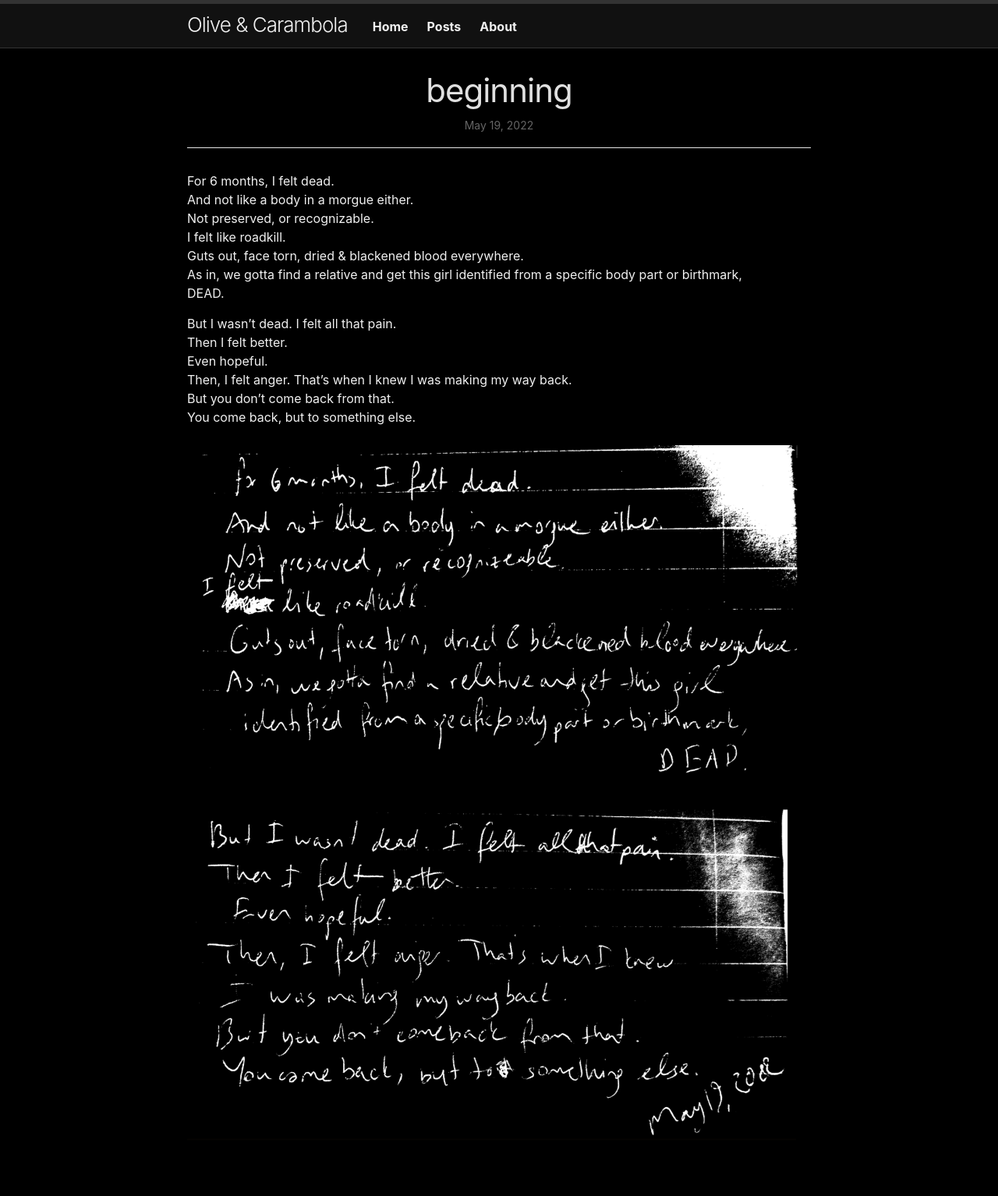
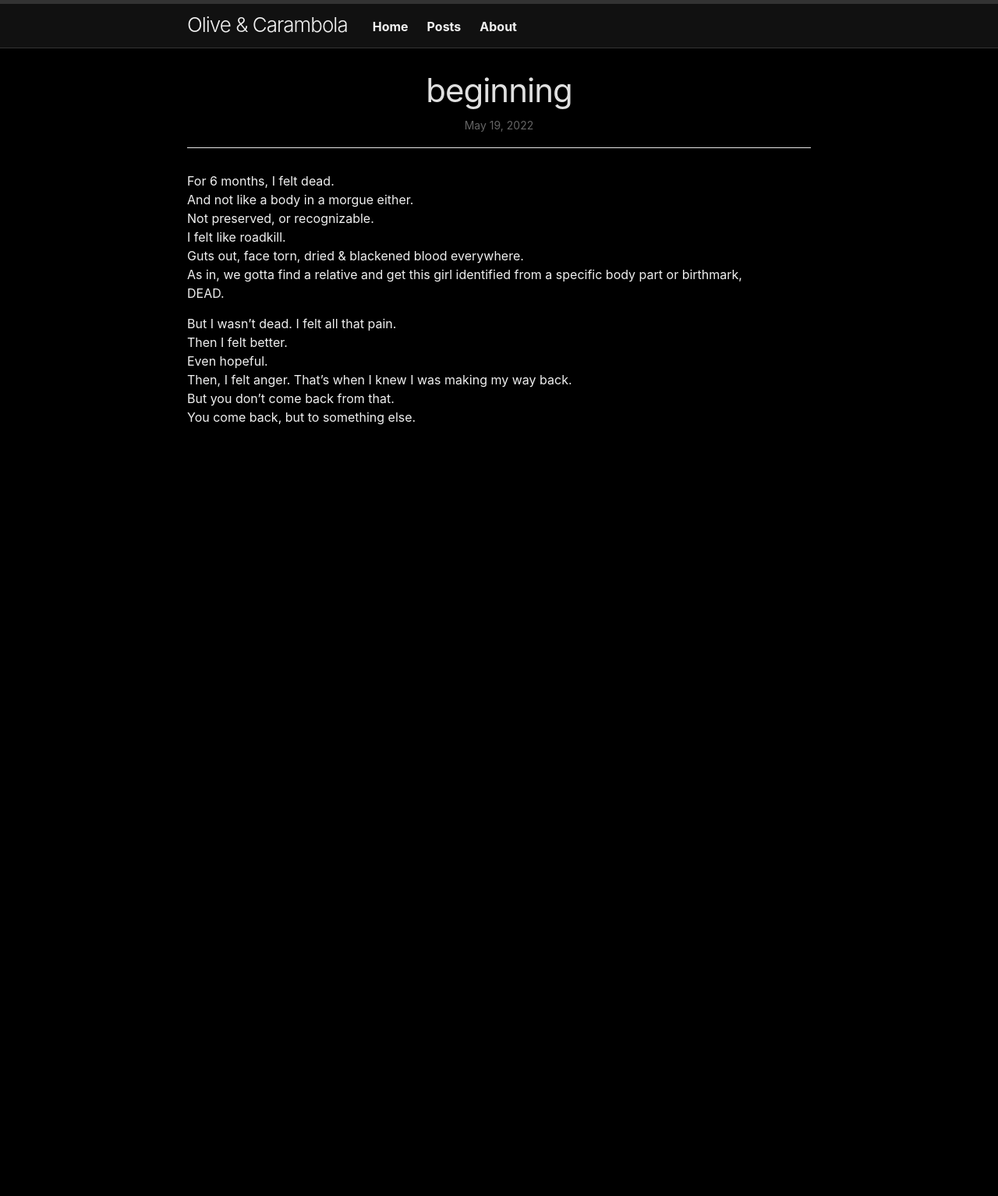
Before and after one commit to olivecarambola/coda, a Jekyll site: the page built from _posts/2022-05-19-beginning.md, in a window 1280 px wide. Shown: the whole page at 78% size. Built offline with Jekyll 4.4.1, drawn with Linux system fonts in a browser that asks for light colours; after the commit the page ends 900 px from its top, so only the background shows below that.

Commit message:
Update 2022-05-19-beginning.md

```diff
--- a/_posts/2022-05-19-beginning.md
+++ b/_posts/2022-05-19-beginning.md
@@ -18,7 +18,3 @@ Even hopeful.
 Then, I felt anger. That's when I knew I was making my way back.
 But you don't come back from that.
 You come back, but to something else.
-
-![beginning 1](/assets/images/beginning1.png)
-
-![beginning 2](/assets/images/beginning2.png)
```
